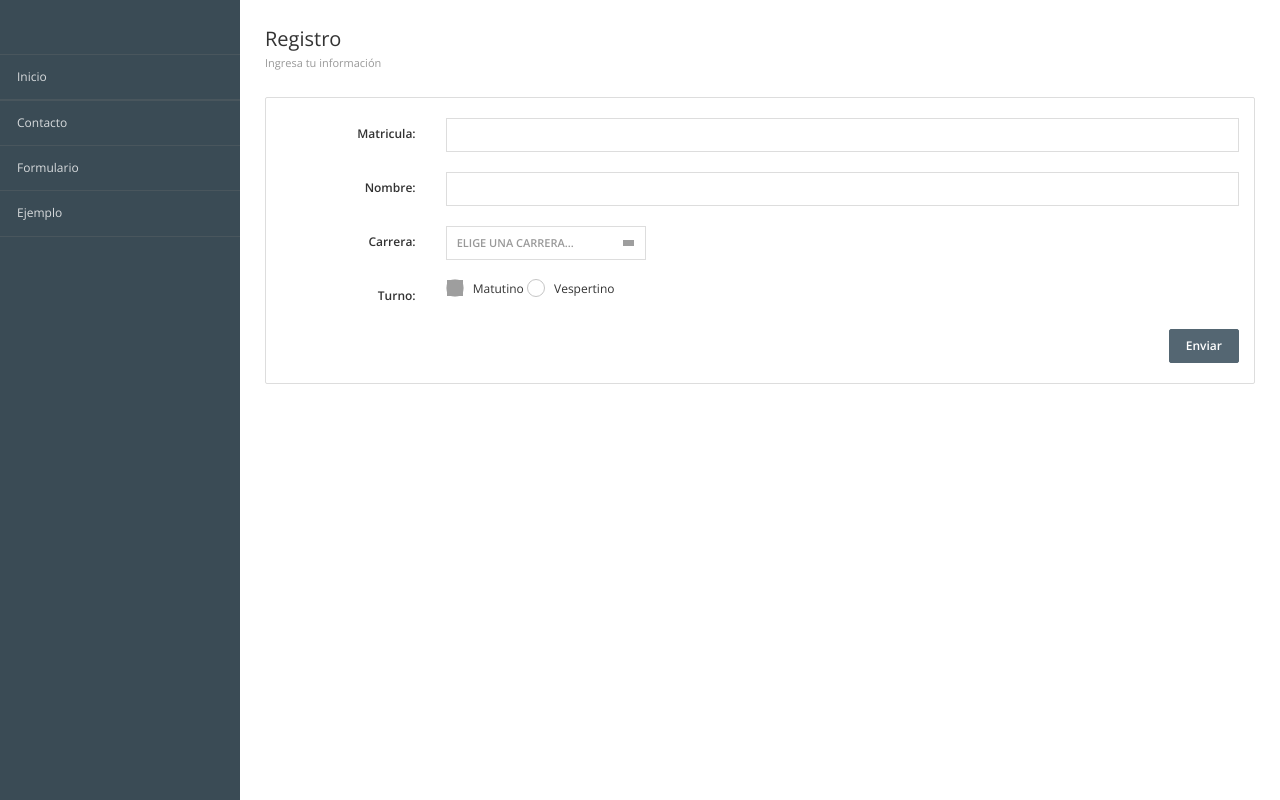
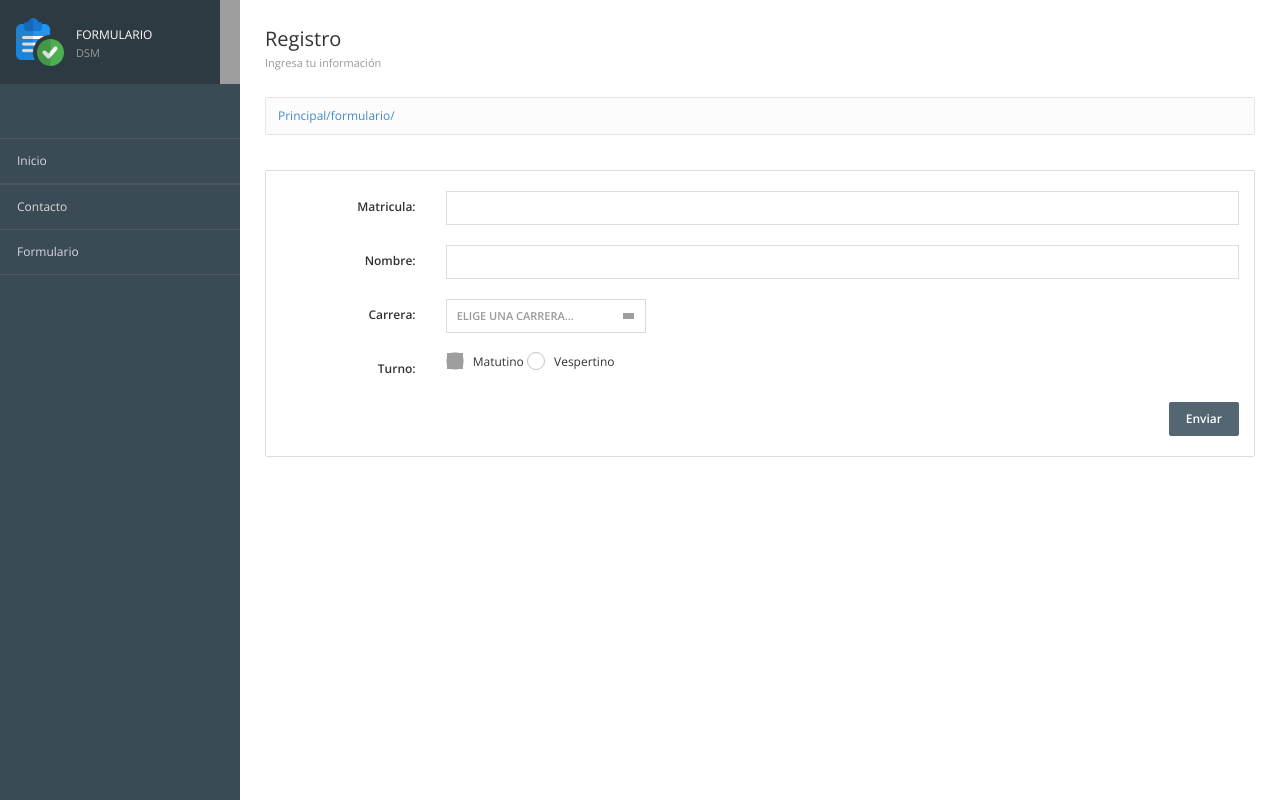
Before and after one commit to MarcoDimas/PROYECTO-DJANGO-MVC-, a Django app: page /formulario/ in a window 1280 px wide. Run offline with Django 5.2, Linux system fonts and the light colour scheme; some libraries are stand-ins or nearby versions; grey boxes are pictures that could not be loaded.

Commit message:
actividad Terminada

```diff
--- a/apli/inicio/Templates/inicio/encabezado.html
+++ b/apli/inicio/Templates/inicio/encabezado.html
@@ -58,32 +58,48 @@
 
 		<!-- Barra de menú -->
 		<div class="sidebar">
+          <div class="user-menu dropdown">
+			<a href="#">
+			  <img src="{%block imagen%}{%endblock%}">
+			  <div> {%block texto%}{%endblock%} </div>
+			</a>
+		  </div>
+
 			<div class="sidebar-content">
 				<!-- Menú de navegación -->
 				<ul class="navigation">
                            <li> <a href="{% url 'principal' %}">Inicio</a> <li>
                            <li> <a href="{% url 'Contacto' %}">Contacto</a> </li>
                            <li> <a href="{% url 'Formulario' %}">Formulario</a> </li>
-						   <li> <a href="{% url 'Ejemplo' %}">Ejemplo</a> </li>
-
+						   {% comment %} <li> <a href="{% url 'Ejemplo' %}">Ejemplo</a> </li> {% endcomment %}
 				</ul>
 			</div>
 		</div>
-		<!-- /sidebar -->
-
-
-		<!-- Contenido Principal-->
-
-		<!-- /Contenido Principal-->
 	</div>
 
 
-{% block contenido%}
+<div class="page-content">
 
+	{% block contenido%}
+	{%endblock%}
+     {% block ubicacion%}
+      {%endblock%}
+	  <div class="breadcrumb-line">
+		<ul class="breadcrumb">
 
+			<a href="{%url 'principal'%}">
+				{%if request.path == '/' %}
+				       principal
+				{%else%}
+				      Principal{{request.path}}
+				{%endif%}
+			</a>
 
+		</ul>
+	   </div>
 
-{%endblock%}
-
+	  {% block formulario%}
+      {%endblock%}
+	</div>
 </body>
 </html>
--- a/apli/inicio/Templates/inicio/formulario.html
+++ b/apli/inicio/Templates/inicio/formulario.html
@@ -1,10 +1,26 @@
     {% extends "inicio/encabezado.html" %}
     {% block titulo%} FORMULARIO {%endblock%}
 
+	{% block imagen%}
+    {%load static %}
+      {%static 'inicio/imagenes/registrar.png'%}
+    {%endblock%}
+
+
+
+	{% block texto%}
+
+    {%load static %}
+
+      <div class="user-info">
+         FORMULARIO <span>DSM</span>
+      </div>
+   {%endblock%}
+
+
+
     {% block contenido%}
     <!-- Contenido Principal-->
-	 	<div class="page-content">
-
 
 			<!--Encabezdo -->
 			<div class="page-header">
@@ -12,10 +28,14 @@
 					<h3>Registro
 				    <small>Ingresa tu información</small></h3>
 				</div>
+			</div>
+	 {%endblock%}
 
+	 {% block ubicacion%}
 
+	 {%endblock%}
 
-			</div>
+	 {% block formulario%}
 			<!-- /Encabezado-->
 
 			<!-- Formulario -->
@@ -62,7 +82,6 @@
 				    </div>
 				</div>
 			</form>
-		<!-- Fin del Formulario -->
-		</div>
+
 		<!-- /Contenido Principal-->
     {%endblock%}
```
Also changed, not shown: apli/inicio/Templates/inicio/contacto.html (+27 -4 lines), apli/inicio/Templates/inicio/principal.html (+16 -6 lines), apli/inicio/static/inicio/imagenes/contacto.jpg (added), apli/inicio/static/inicio/imagenes/home.png (added), apli/inicio/static/inicio/imagenes/registrar.png (added), apli/inicio/static/inicio/imagenes/rich.jpg (added).
